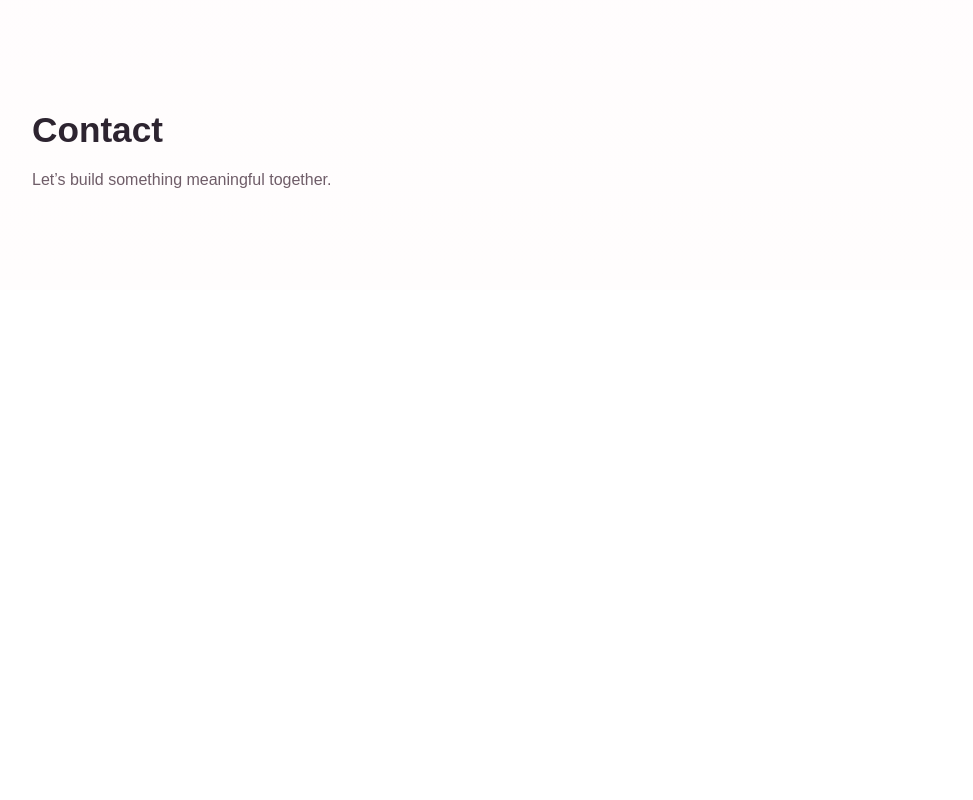
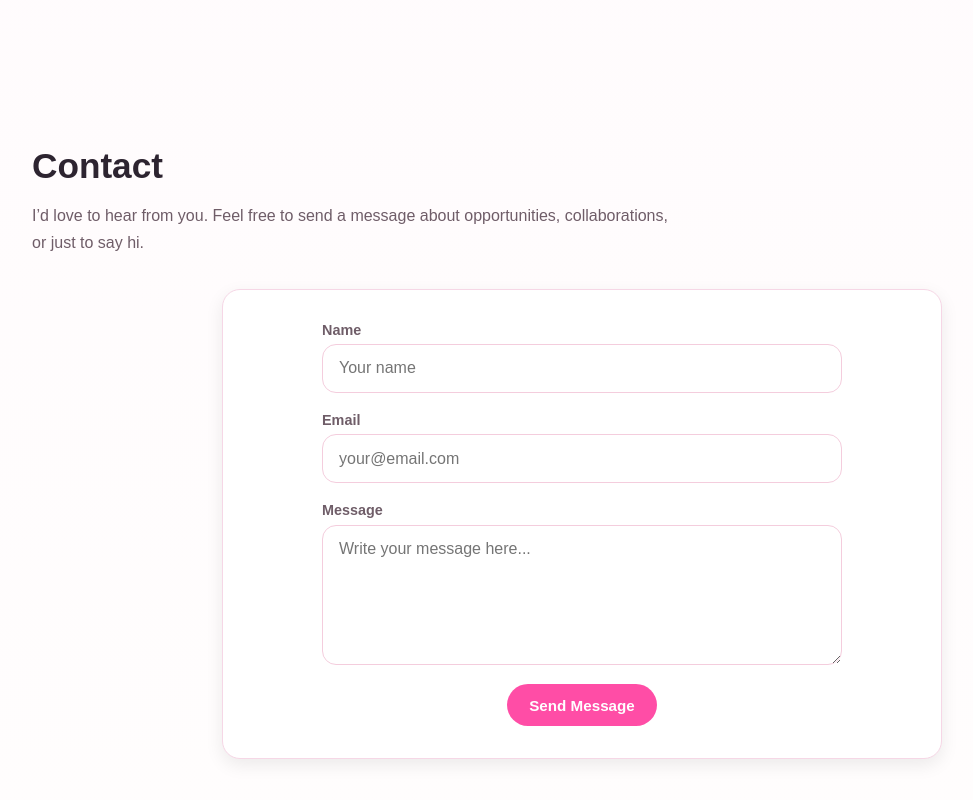
Before and after one commit to LuaFurtado/marketing-portfolio, a React (Vite) app: page / in a window 1280 px wide. Shown: the part 1767-2567 px from the top of the page, without its empty margins (58-1031 px from the left). Before the commit the page ends 2057 px from the top, so only its background shows below. Built offline with nearby package versions, Linux system fonts and the light colour scheme.

Commit message:
form is working

```diff
--- a/package.json
+++ b/package.json
@@ -10,6 +10,7 @@
     "preview": "vite preview"
   },
   "dependencies": {
+    "@emailjs/browser": "^4.4.1",
     "react": "^19.2.4",
     "react-dom": "^19.2.4",
     "react-router-dom": "^7.13.1"
--- a/src/App.css
+++ b/src/App.css
@@ -415,3 +415,68 @@ button:hover,
   background-color: #ff2a8a;
   transform: translateY(-1px);
 }
+
+/* CONTACT */
+
+.contact-card {
+  max-width: 720px;
+  margin: 2rem auto 0;
+  background: white;
+  border-radius: 18px;
+  padding: 2rem;
+  box-shadow: 0 6px 18px rgba(0, 0, 0, 0.08);
+  border: 1px solid #f6d7e6;
+  transition: transform 0.25s ease, box-shadow 0.25s ease;
+}
+
+.contact-card:hover {
+  transform: translateY(-4px);
+  box-shadow: 0 10px 24px rgba(194, 24, 91, 0.12);
+}
+
+.contact-form {
+  max-width: 520px;
+  margin: 0 auto;
+  display: flex;
+  flex-direction: column;
+  gap: 1.2rem;
+}
+
+.form-group {
+  display: flex;
+  flex-direction: column;
+  gap: 0.4rem;
+}
+
+.form-group label {
+  font-weight: 600;
+  font-size: 0.9rem;
+  color: #6f5d68;
+}
+
+.contact-form input,
+.contact-form textarea {
+  width: 100%;
+  padding: 0.9rem 1rem;
+  border: 1px solid #f4cddd;
+  border-radius: 14px;
+  font: inherit;
+  background: white;
+  color: #2d2430;
+}
+
+.contact-form textarea {
+  resize: vertical;
+  min-height: 140px;
+}
+
+.contact-form input:focus,
+.contact-form textarea:focus {
+  outline: none;
+  border-color: #ff4da6;
+  box-shadow: 0 0 0 3px rgba(255, 77, 166, 0.12);
+}
+
+.contact-form button {
+  align-self: center;
+}
--- a/src/sections/Contact.jsx
+++ b/src/sections/Contact.jsx
@@ -1,12 +1,84 @@
+import { useRef } from "react"
+import emailjs from "@emailjs/browser"
+
 function Contact() {
+  const form = useRef()
+
+  const sendEmail = (e) => {
+    e.preventDefault()
+
+    emailjs
+      .sendForm(
+        import.meta.env.VITE_EMAILJS_SERVICE_ID,
+        import.meta.env.VITE_EMAILJS_TEMPLATE_ID,
+        form.current,
+        import.meta.env.VITE_EMAILJS_PUBLIC_KEY
+      )
+      .then(
+        () => {
+          alert("Message sent successfully!")
+          form.current.reset()
+        },
+        (error) => {
+          console.log(error)
+          alert("Something went wrong. Please try again.")
+        }
+      )
+  }
+
   return (
     <section className="section" id="contact">
       <div className="container">
+
         <h2>Contact</h2>
 
-        <p>
-          Let’s build something meaningful together.
+        <p className="section-intro">
+          I’d love to hear from you. Feel free to send a message about
+          opportunities, collaborations, or just to say hi.
         </p>
+
+        <div className="contact-card">
+          <form ref={form} className="contact-form" onSubmit={sendEmail}>
+
+            <div className="form-group">
+              <label htmlFor="name">Name</label>
+              <input
+                type="text"
+                id="name"
+                name="name"
+                placeholder="Your name"
+                required
+              />
+            </div>
+
+            <div className="form-group">
+              <label htmlFor="email">Email</label>
+              <input
+                type="email"
+                id="email"
+                name="email"
+                placeholder="your@email.com"
+                required
+              />
+            </div>
+
+            <div className="form-group">
+              <label htmlFor="message">Message</label>
+              <textarea
+                id="message"
+                name="message"
+                placeholder="Write your message here..."
+                required
+              ></textarea>
+            </div>
+
+            <button type="submit" className="primary">
+              Send Message
+            </button>
+
+          </form>
+        </div>
+
       </div>
     </section>
   )
--- a/src/sections/Projects.jsx
+++ b/src/sections/Projects.jsx
@@ -11,15 +11,15 @@ function Projects() {
       links: [
         {
           label: "HubSpot Academy Bulletin — Learner Correspondent Spotlight",
-          url: "LINK_DO_BULLETIN",
+          url: "https://www.linkedin.com/pulse/hubspot-academy-bulletin-july-august-2025-hubspot-academy-t7kde/?trackingId=C0oRH1TRQvCyd1qjCTcQRw%3D%3D",
         },
         {
           label: "LinkedIn Posts",
           url: "/linkedin-posts",
         },
         {
-          label: "Event Coverage",
-          url: "https://linkedin.com/",
+          label: "HubSpot Academy Interview Video",
+          url: "https://www.linkedin.com/posts/hubspot-academy_what-speed-do-you-use-when-watching-hubspot-activity-7378827749286871041-YN1a?utm_source=share&utm_medium=member_desktop&rcm=ACoAAD01KjEBo21sgx2-c7AVB-86yilRmFAqQ3w",
         },
       ],
     },
```
Also changed, not shown: 2 other files (tests, documents, lock files or other folders).
